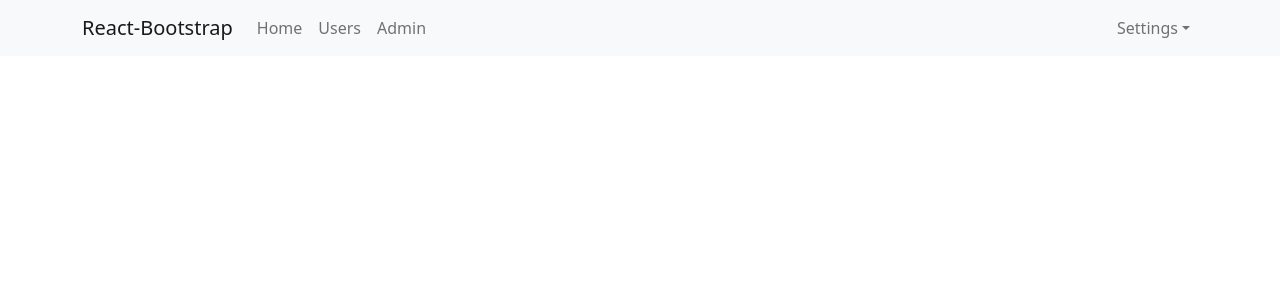
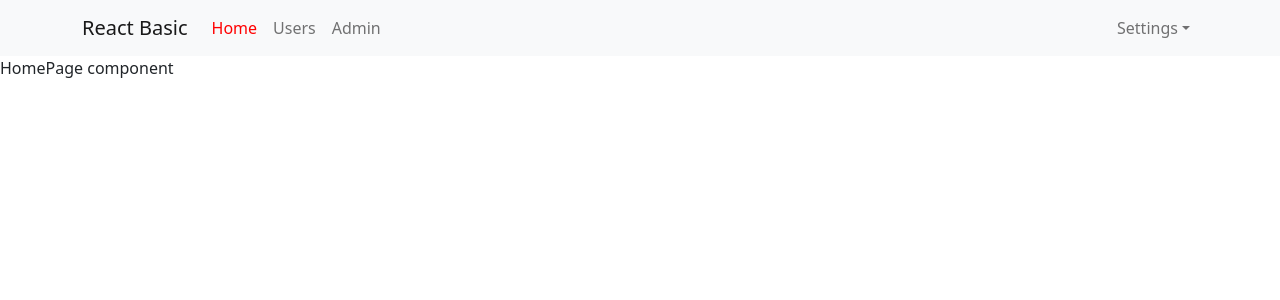
Before and after one commit to DatVu42/base-reactjs, a React (Create React App) app: page / in a window 1280 px wide. Shown: the top 300 px of the page. Built offline with nearby package versions, Linux system fonts and the light colour scheme.

Commit message:
index routes

```diff
--- a/src/App.js
+++ b/src/App.js
@@ -1,6 +1,6 @@
 import './App.scss';
 import Header from './components/Header/Header';
-import { Link, Outlet } from 'react-router-dom';
+import { Outlet } from 'react-router-dom';
 
 const App = () => {
 
--- a/src/App.scss
+++ b/src/App.scss
@@ -1,4 +1,3 @@
-
 body {
   padding: 0px;
   margin: 0;
@@ -8,3 +7,15 @@ body {
   -webkit-font-smoothing: antialiased;
   -moz-osx-font-smoothing: grayscale;
 }
+
+.app-container {
+  .header-container {
+    .navbar-nav {
+      .nav-link {
+        &.active {
+          color: red;
+        }
+      }
+    }
+  }
+}
--- a/src/components/Header/Header.js
+++ b/src/components/Header/Header.js
@@ -2,25 +2,25 @@ import Container from 'react-bootstrap/Container';
 import Nav from 'react-bootstrap/Nav';
 import Navbar from 'react-bootstrap/Navbar';
 import NavDropdown from 'react-bootstrap/NavDropdown';
-import { Link } from 'react-router-dom';
+import { Link, NavLink } from 'react-router-dom';
 
 const Header = () => {
     return (
         <Navbar bg="light" expand="lg">
             <Container>
-                <Navbar.Brand href="#home">React-Bootstrap</Navbar.Brand>
+                <NavLink className='navbar-brand' to='/'>React Basic</NavLink>
                 <Navbar.Toggle aria-controls="basic-navbar-nav" />
                 <Navbar.Collapse id="basic-navbar-nav">
                     <Nav className="me-auto">
-                        <Link className='nav-link' to='/'>Home</Link>
-                        <Link className='nav-link' to='/users'>Users</Link>
-                        <Link className='nav-link' to='/admin'>Admin</Link>
+                        <NavLink className='nav-link' to='/'>Home</NavLink>
+                        <NavLink className='nav-link' to='/users'>Users</NavLink>
+                        <NavLink className='nav-link' to='/admin'>Admin</NavLink>
                     </Nav>
                     <Nav>
                         <NavDropdown title="Settings" id="basic-nav-dropdown">
-                            <NavDropdown.Item href="#action/3.1">Login</NavDropdown.Item>
-                            <NavDropdown.Item href="#action/3.2">Logout</NavDropdown.Item>
-                            <NavDropdown.Item href="#action/3.3">Profile</NavDropdown.Item>
+                            <NavDropdown.Item>Login</NavDropdown.Item>
+                            <NavDropdown.Item>Logout</NavDropdown.Item>
+                            <NavDropdown.Item>Profile</NavDropdown.Item>
                         </NavDropdown>
                     </Nav>
                 </Navbar.Collapse>
--- /dev/null
+++ b/src/components/Home/HomePage.js
@@ -0,0 +1,9 @@
+
+
+const HomePage = (props) => {
+    return (
+        <div className="homepage-container">HomePage component</div>
+    )
+}
+
+export default HomePage;
--- a/src/index.js
+++ b/src/index.js
@@ -5,9 +5,10 @@ import reportWebVitals from './reportWebVitals';
 import { Provider } from 'react-redux';
 import store from './redux/store';
 import 'bootstrap/dist/css/bootstrap.min.css';
-import { BrowserRouter, Routes, Router, Route } from 'react-router-dom';
+import { BrowserRouter, Routes, Route } from 'react-router-dom';
 import User from './components/User/User';
 import Admin from './components/Admin/Admin';
+import HomePage from './components/Home/HomePage';
 
 const root = ReactDOM.createRoot(document.getElementById('root'));
 root.render(
@@ -16,6 +17,7 @@ root.render(
     <BrowserRouter>
       <Routes>
         <Route path='/' element={<App />}>
+          <Route index element={<HomePage />} />
           <Route path='users' element={<User />} />
           <Route path='admin' element={<Admin />} />
         </Route>
```
